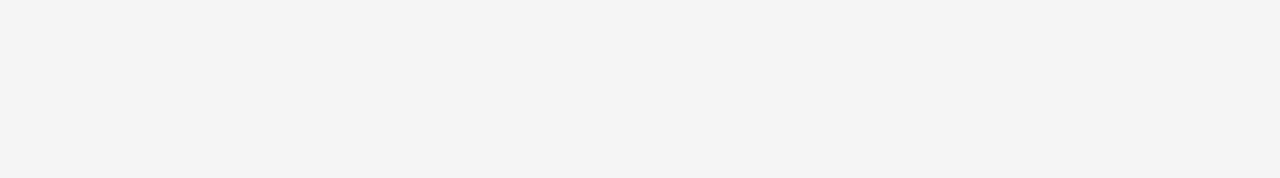
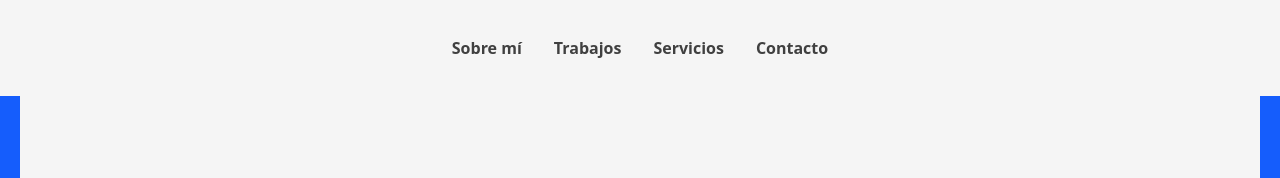
Before and after one commit to sierrapablo/sierrapablo-portfolio, an Astro site: page / in a window 1280 px wide. Shown: the top 178 px of the page. Built offline with nearby package versions, Linux system fonts and the light colour scheme; Astro itself is replaced by a stand-in of ours.

Commit message:
✨ add feature : add basic navbar

```diff
--- a/src/components/Hero.astro
+++ b/src/components/Hero.astro
@@ -5,8 +5,8 @@ import { slide } from "astro:transitions";
 import avatarImg from "../assets/avatar.webp";
 ---
 
-<section class="flex flex-col items-center" transition:animate={slide({ duration: "1s" })}>
-  <div class="h-dvh md:w-auto lg:max-w-[1240px] bg-neutral-100 py-6 px-12 flex flex-col md:flex-row justify-between items-center gap-4">
+<section class="flex flex-col items-center flex-1 w-full" transition:animate={slide({ duration: "1s" })}>
+  <div class="flex-1 md:w-auto lg:max-w-[1240px] bg-neutral-100 py-6 px-12 flex flex-col md:flex-row justify-between items-center gap-4">
     <div class="flex-1">
       <p class="text-4xl font-bold text-neutral-800 py-6">
         Desarrollo tecnología práctica para transformar <span class="text-blue-500">desafíos en
--- /dev/null
+++ b/src/components/Navbar.astro
@@ -0,0 +1,12 @@
+---
+
+---
+
+<nav class="bg-neutral-100 text-neutral-700">
+  <ul class="flex flex-row justify-center gap-4 py-8">
+    <li class="font-semibold px-2 py-1 rounded-sm hover:text-blue-500 hover:bg-blue-200 transition-colors duration-300"><a href="/">Sobre mí</a></li> {/* href="/sobre-mi" */}
+    <li class="font-semibold px-2 py-1 rounded-sm hover:text-blue-500 hover:bg-blue-200 transition-colors duration-300"><a href="/">Trabajos</a></li> {/* href="/trabajos" */}
+    <li class="font-semibold px-2 py-1 rounded-sm hover:text-blue-500 hover:bg-blue-200 transition-colors duration-300"><a href="/">Servicios</a></li> {/* href="/servicios" */}
+    <li class="font-semibold px-2 py-1 rounded-sm hover:text-blue-500 hover:bg-blue-200 transition-colors duration-300"><a href="/">Contacto</a></li> {/* href="/contacto" */}
+  </ul>
+</nav>
--- a/src/pages/index.astro
+++ b/src/pages/index.astro
@@ -1,4 +1,5 @@
 ---
+import Navbar from "../components/Navbar.astro";
 import Hero from "../components/Hero.astro";
 import Layout from "../layouts/Layout.astro";
 
@@ -10,7 +11,8 @@ const HEAD_CONTENT = {
 ---
 
 <Layout {...HEAD_CONTENT}>
-  <main>
+  <main class="h-dvh flex flex-col bg-blue-600">
+    <Navbar />
     <Hero />
   </main>
 </Layout>
```
